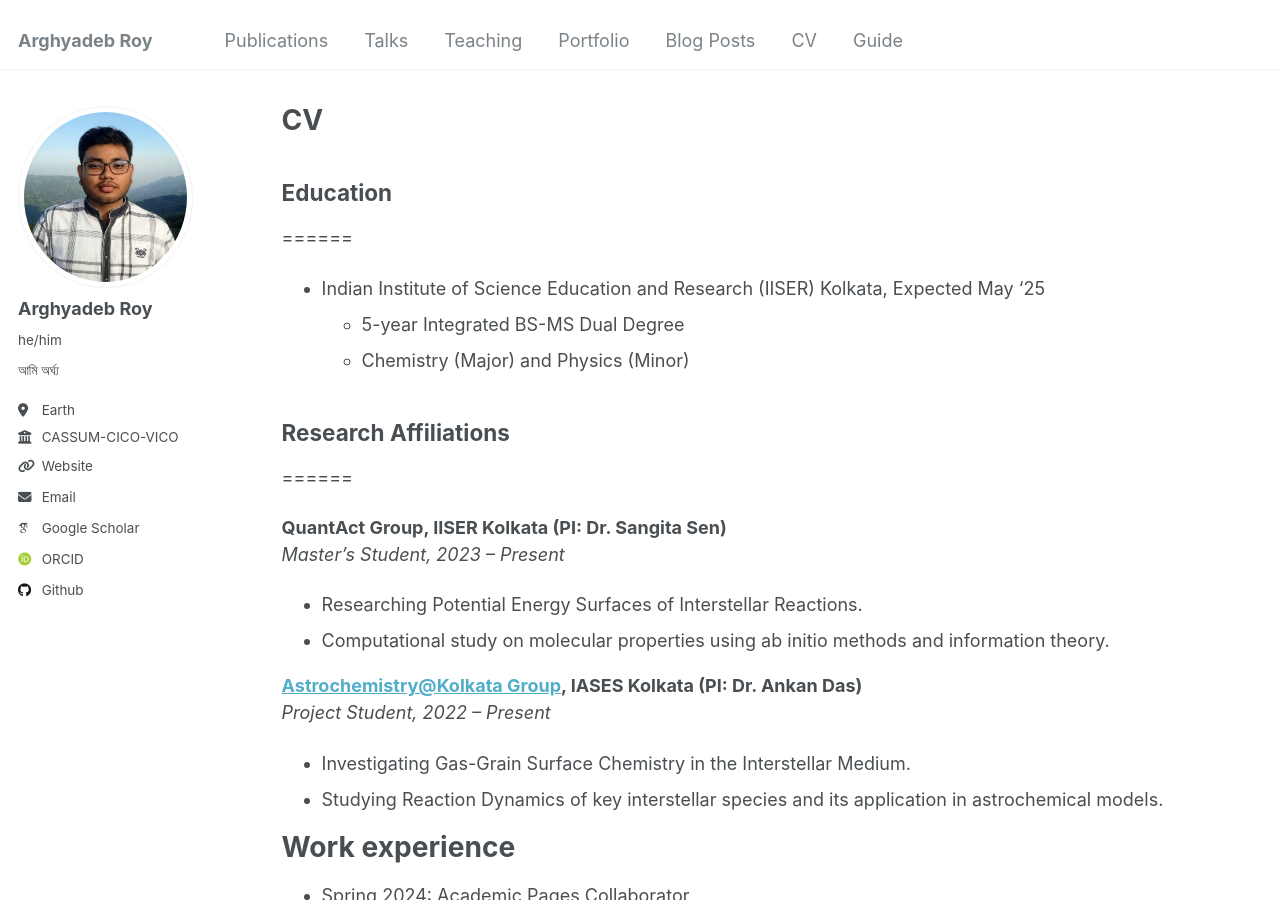
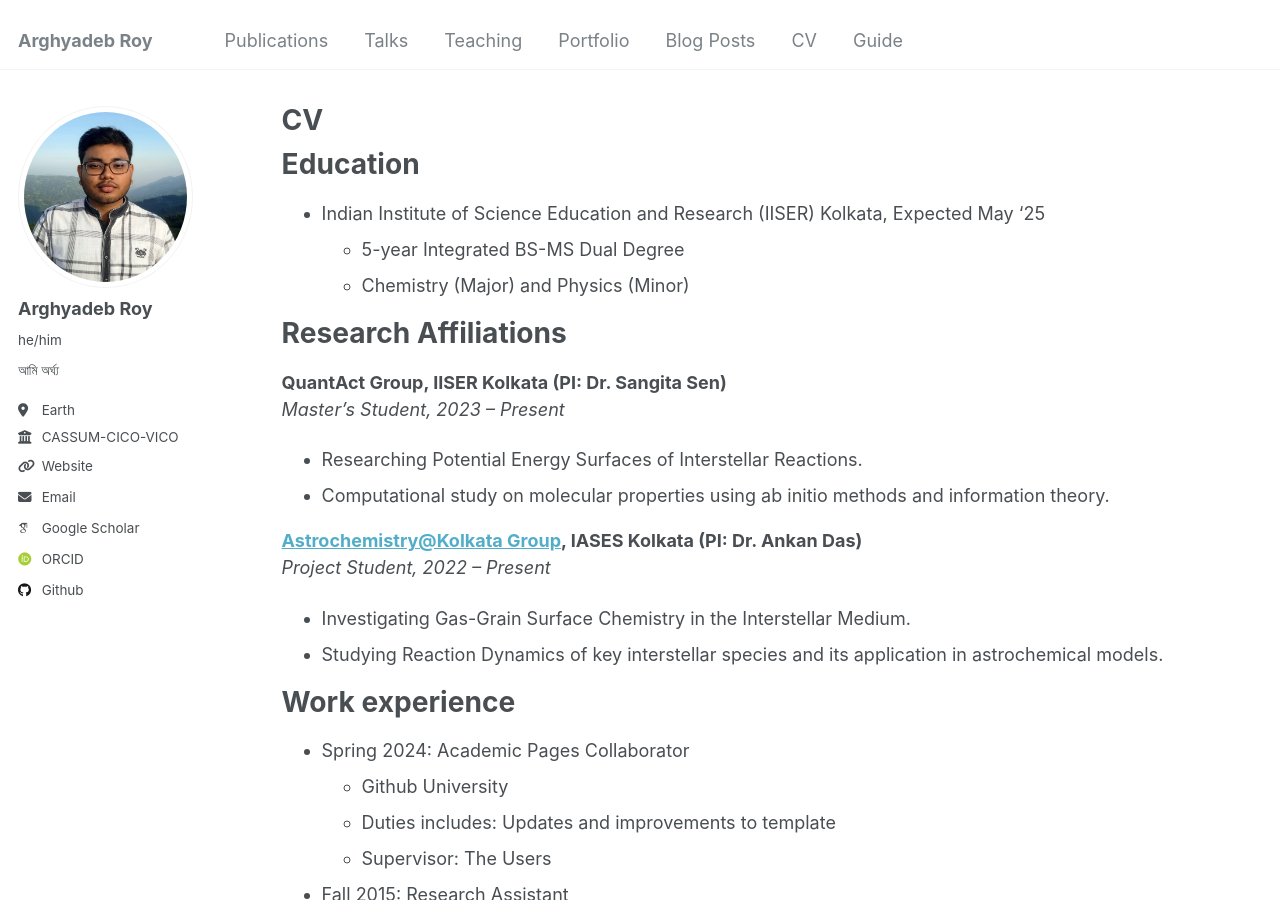
Before and after one commit to arghyadebroy/arghyadebroy.github.io, a Jekyll site: the page built from _pages/cv.md, in a window 1280 px wide and 900 px high. Built offline with Jekyll 4.4.1, drawn with Linux system fonts in a browser that asks for light colours; some web fonts are replaced.

Commit message:
Update cv.md

```diff
--- a/_pages/cv.md
+++ b/_pages/cv.md
@@ -9,15 +9,14 @@ redirect_from:
 
 {% include base_path %}
 
-## Education
+Education
 ======
 * Indian Institute of Science Education and Research (IISER) Kolkata, Expected May '25
   * 5-year Integrated BS-MS Dual Degree
   * Chemistry (Major) and Physics (Minor)
 
-## Research Affiliations
+Research Affiliations
 ======
-
 **QuantAct Group, IISER Kolkata (PI: Dr. Sangita Sen)**
 *Master’s Student, 2023 – Present*
 - Researching Potential Energy Surfaces of Interstellar Reactions.
```
